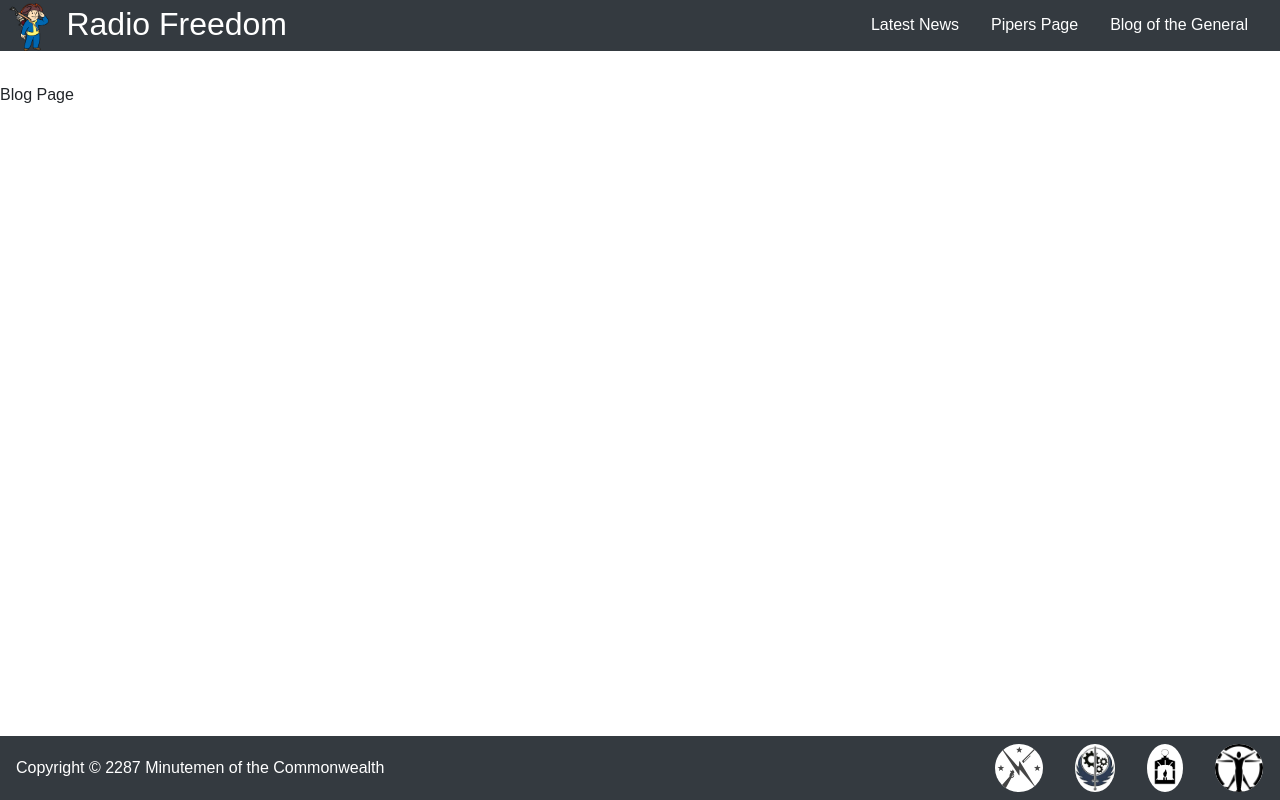
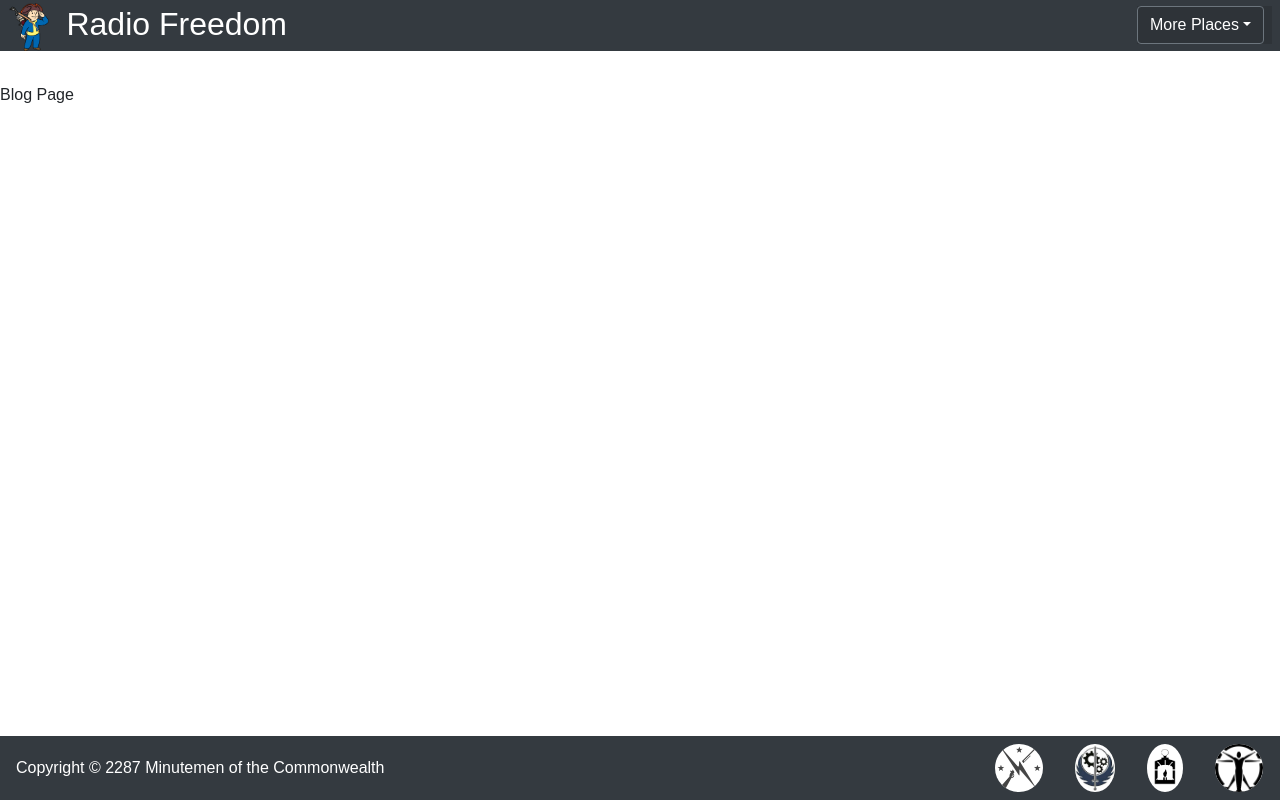
Before and after one commit to Vrethao-Rastha/we-are-the-minutemen, a React (Create React App) app: page /BlogPage in a window 1280 px wide. Built offline with nearby package versions, Linux system fonts and the light colour scheme.

Commit message:
css tweaks and scaffolding mostly done

```diff
--- a/src/components/Login.js
+++ b/src/components/Login.js
@@ -19,7 +19,7 @@ let picStyle = {
   backgroundImage: `url(${background})`,
   backgroundRepeat: "no-repeat",
   backgroundSize: "cover",
-  marginTop: "5em",
+  marginTop: "2em",
   marginBottom: "1.5em",
   border: "1px solid black"
 }
@@ -60,7 +60,7 @@ let picStyle = {
 
         </Col>
       </Container>
-        <Navbar className="foot" color="dark">
+        <Navbar className="logNav" color="dark">
           <NavbarBrand className="font-face" style={{color: "white"}}>&copy; 2018 Red Rocket Productions <i style={{color:"red"}} className="fa fa-rocket fa-2x"> </i>
 
 
--- a/src/components/Reactstrap/MainNav.js
+++ b/src/components/Reactstrap/MainNav.js
@@ -1,6 +1,10 @@
 import React from 'react'
 import { Link } from 'react-router-dom'
 import { Container,
+         DropdownMenu,
+         DropdownItem,
+         DropdownToggle,
+         UncontrolledDropdown,
          Row,
          Col,
          Form,
@@ -17,11 +21,27 @@ import logo from '../images/Icon_Minutemen_quest.png'
         <NavbarBrand className="logNav" style={{color: 'white', fontSize: "2em", paddingLeft: "0px"}}>
           <img src={logo} style={{maxHeight: "1.5em"}}/> Radio Freedom
         </NavbarBrand>
-        <NavItem style={{listStyleType: "none"}}>
-          <Link style={{color: 'white', marginRight:"2em"}} to="/NewsMain">Latest News</Link>
-          <Link style={{color: 'white', marginRight:"2em"}} to="/PipersPage">Pipers Page</Link>
-          <Link style={{color: 'white', marginRight:"2em"}} to="/BlogPage">Blog of the General</Link>
-            </NavItem>
+        <UncontrolledDropdown className="navLinks">
+        <DropdownToggle className="navLinks" caret>
+                  More Places
+                </DropdownToggle>
+        <DropdownMenu right className="navLinks">
+                <DropdownItem className="navLinks">
+                  <Link className="navLinks" to="/NewsMain">Latest News</Link>
+                </DropdownItem>
+                <DropdownItem className="navLinks">
+                  <Link className="navLinks" to="/PipersPage">Piper's Field Reports</Link>
+                </DropdownItem>
+                <DropdownItem className="navLinks">
+                  <Link className="navLinks" to="/BlogPage">Blog of the General</Link>
+                </DropdownItem>
+                <DropdownItem divider />
+                <DropdownItem className="navLinks">
+                  <Link className="navLinks" to="/">Logout</Link>
+                </DropdownItem>
+              </DropdownMenu>
+            </UncontrolledDropdown>
+
       </Navbar>
     )
   }
--- a/src/index.css
+++ b/src/index.css
@@ -21,3 +21,13 @@ body {
 .copyright {
   color: white;
 }
+.navLinks {
+  color: white;
+  background-color: #2E3338;
+  margin-right: .5em;
+}
+.navLinks:hover {
+  color: white;
+  background-color: #2E3338;
+  text-decoration: none;
+}
```
Also changed, not shown: 1 other file (tests, documents, lock files or other folders).
